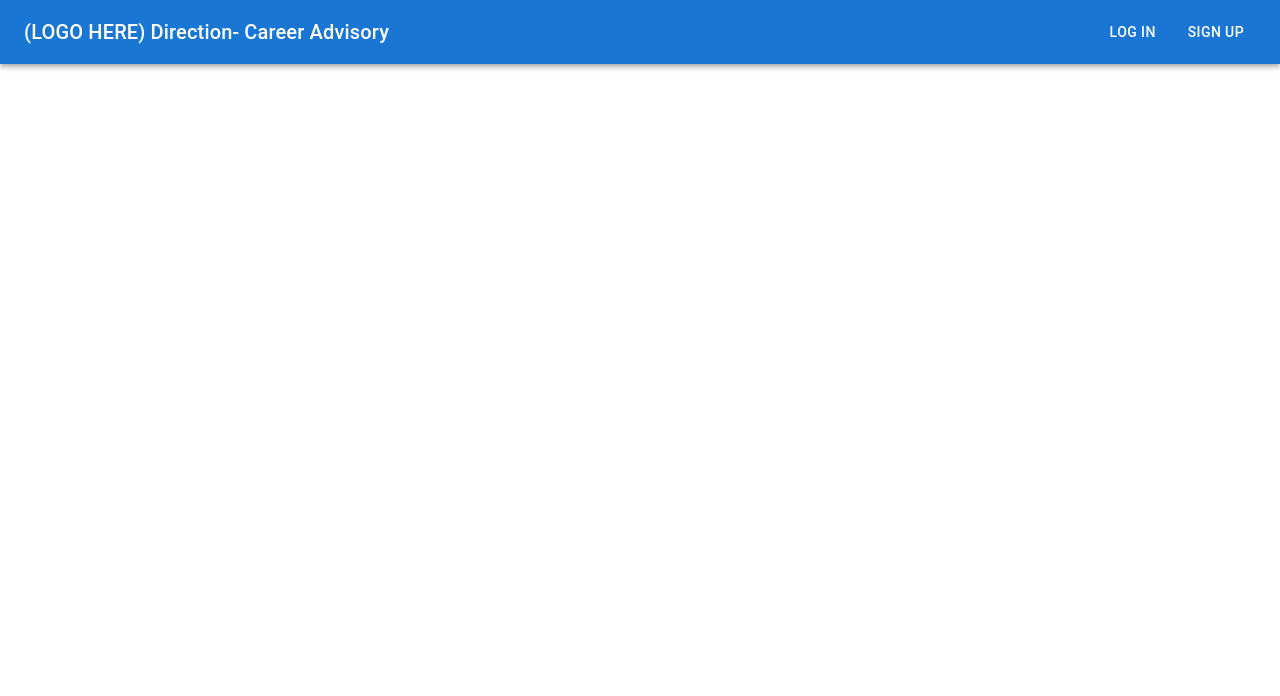
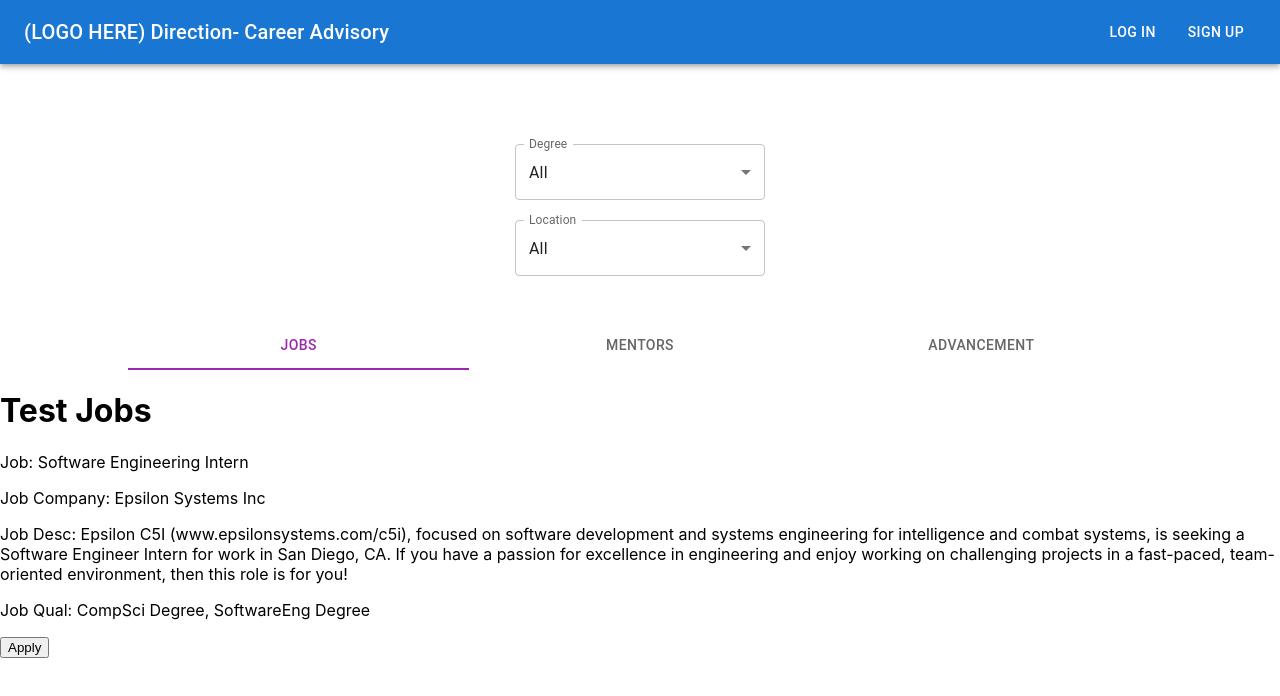
Before and after one commit to AboodAsfari/accenture-direction, a React (Create React App) app: page / in a window 1280 px wide. Shown: the top 696 px of the page. Built offline with nearby package versions, Linux system fonts and the light colour scheme.

Commit message:
tabs done and data loading

```diff
--- a/package.json
+++ b/package.json
@@ -10,6 +10,8 @@
     "@testing-library/jest-dom": "^5.16.5",
     "@testing-library/react": "^13.4.0",
     "@testing-library/user-event": "^13.5.0",
+    "axios": "^1.4.0",
+    "papaparse": "^5.4.1",
     "react": "^18.2.0",
     "react-dom": "^18.2.0",
     "react-scripts": "5.0.1",
--- /dev/null
+++ b/src/Advancement.js
@@ -0,0 +1,12 @@
+import React from "react";
+
+const Advancement = ({ degree, location, data }) => {
+    return (
+        <div>
+            <h1>Test Advancement</h1>
+
+        </div>
+    );
+};
+
+export default Advancement;
--- a/src/CareerAdvice.jsx
+++ b/src/CareerAdvice.jsx
@@ -1,8 +1,113 @@
-import React from "react";
+import React, { useEffect, useState } from "react";
+import Papa from "papaparse";
+import Tabs from '@mui/material/Tabs';
+import Tab from '@mui/material/Tab';
+import Box from '@mui/material/Box';
+import InputLabel from '@mui/material/InputLabel';
+import MenuItem from '@mui/material/MenuItem';
+import FormControl from '@mui/material/FormControl';
+import Select from '@mui/material/Select';
 
-const CareerAdvice = (props) => {
+import Jobs from './Jobs';
+import Mentor from "./Mentor";
+import Advancement from "./Advancement";
+
+
+const CareerAdvice = () => {
+    const [location, setLocation] = useState('All');
+    const [degree, setDegree] = useState('All');
+    const [value, setValue] = useState('Jobs');
+    const [CSVData, setCSVData] = useState([]);
+
+    const handleChange = (event, newValue) => {
+        setValue(newValue);
+    };
+
+    const handleLocationChange = (event) => {
+        setLocation(event.target.value);
+    };
+
+    const handleDegreeChange = (event) => {
+        setDegree(event.target.value);
+    };
+
+    useEffect(() => {
+        Papa.parse("/data/test.csv", {
+            download: true,
+            header: true,
+            complete: function (results) {
+                console.log(results.data);
+                setCSVData(results.data);
+            }
+        });
+    }, []);
+
+    const renderPage = () => {
+        switch (value) {
+            case 'Jobs':
+                return <Jobs degree={degree} location={location} data={CSVData} />;
+            case 'Mentors':
+                return <Mentor degree={degree} location={location} data={CSVData} />;
+            case 'Advancement':
+                return <Advancement degree={degree} location={location} data={CSVData} />;
+            default:
+                return null;
+        }
+    };
+
     return (
-        <></> //UR STUFF GOES HERE
+        <div style={{ marginTop: '80px', display: 'flex', flexDirection: 'column', alignItems: 'center' }}>
+            <Box sx={{ minWidth: 250 }}>
+                <FormControl fullWidth>
+                    <InputLabel id="degree-select-label">Degree</InputLabel>
+                    <Select
+                        labelId="degree-select-label"
+                        id="degree-select"
+                        value={degree}
+                        label="Degree"
+                        onChange={handleDegreeChange}
+                    >
+                        <MenuItem value="All">All</MenuItem>
+                        <MenuItem value="Compsci">Computer Science</MenuItem>
+                        <MenuItem value="Finance">Finance</MenuItem>
+                        <MenuItem value="Law">Law</MenuItem>
+                    </Select>
+                </FormControl>
+            </Box>
+
+            <Box sx={{ minWidth: 250, mb: 2, marginTop: '20px' }}>
+                <FormControl fullWidth>
+                    <InputLabel id="location-select-label">Location</InputLabel>
+                    <Select
+                        labelId="location-select-label"
+                        id="location-select"
+                        value={location}
+                        label="Location"
+                        onChange={handleLocationChange}
+                    >
+                        <MenuItem value="All">All</MenuItem>
+                        <MenuItem value="Auckland">Auckland</MenuItem>
+                        <MenuItem value="SF">San Francisco</MenuItem>
+                    </Select>
+                </FormControl>
+            </Box>
+
+            <Tabs
+                value={value}
+                onChange={handleChange}
+                textColor="secondary"
+                indicatorColor="secondary"
+                aria-label="secondary tabs example"
+                variant="fullWidth"
+                style={{ width: '80%', marginTop: '30px' }}
+            >
+                <Tab value="Jobs" label="Jobs" />
+                <Tab value="Mentors" label="Mentors" />
+                <Tab value="Advancement" label="Advancement" />
+            </Tabs>
+
+            <div>{renderPage()}</div>
+        </div>
     );
 };
 
--- /dev/null
+++ b/src/Jobs.js
@@ -0,0 +1,22 @@
+const Jobs = ({ degree, location, data }) => {
+    if (!data || data.length === 0) {
+        return <div>No jobs available</div>;
+    }
+
+    const handleApply = () => {
+        window.location.href = data[0].job_url;
+    };
+
+    return (
+        <div>
+            <h1>Test Jobs</h1>
+            <p>Job: {data[0].job}</p>
+            <p>Job Company: {data[0].job_company}</p>
+            <p>Job Desc: {data[0].job_desc}</p>
+            <p>Job Qual: {data[0].job_qual}</p>
+            <button onClick={handleApply}>Apply</button>
+        </div>
+    );
+};
+
+export default Jobs;
--- /dev/null
+++ b/src/Mentor.js
@@ -0,0 +1,11 @@
+import React from "react";
+
+const Mentor = ({ degree, location, data }) => {
+    return (
+        <div>
+            <h1>Test Mentors</h1>
+        </div>
+    );
+};
+
+export default Mentor;
```
Also changed, not shown: public/data/test.csv (added), 1 other file (tests, documents, lock files or other folders).
